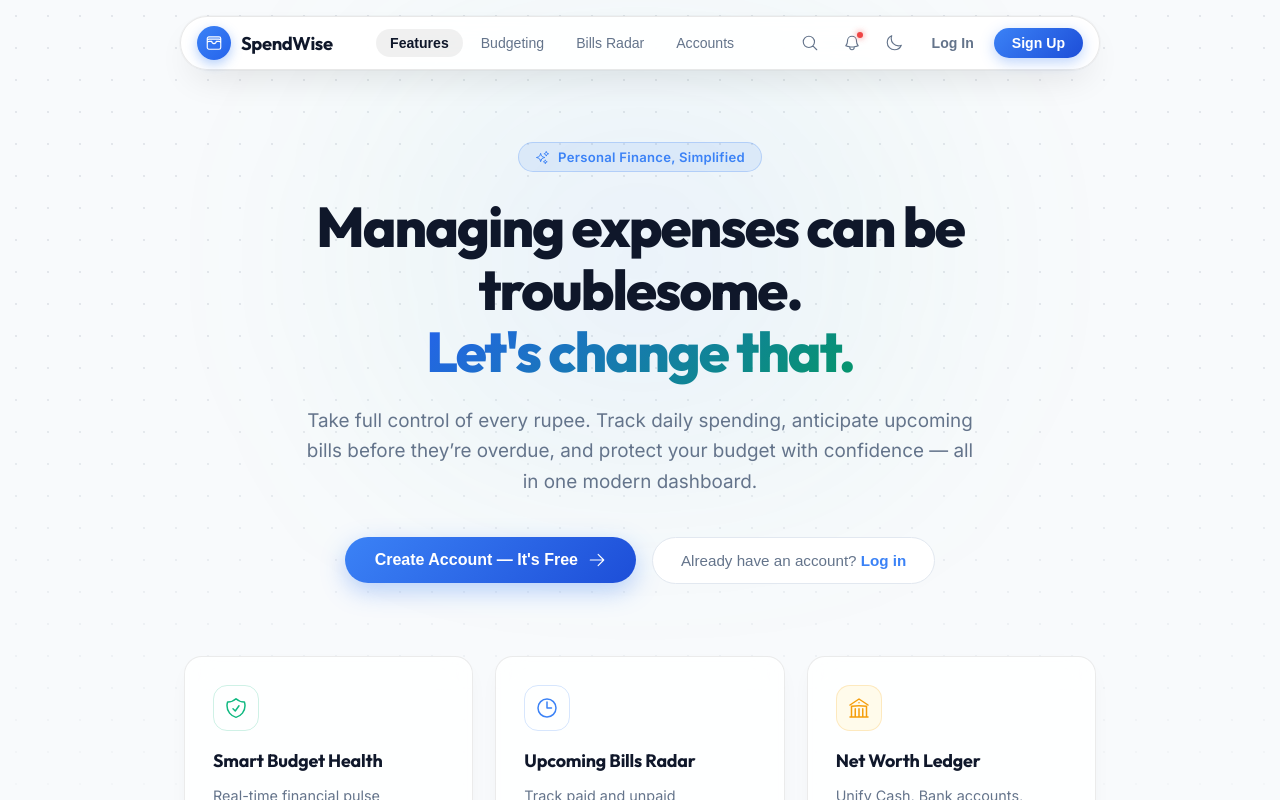
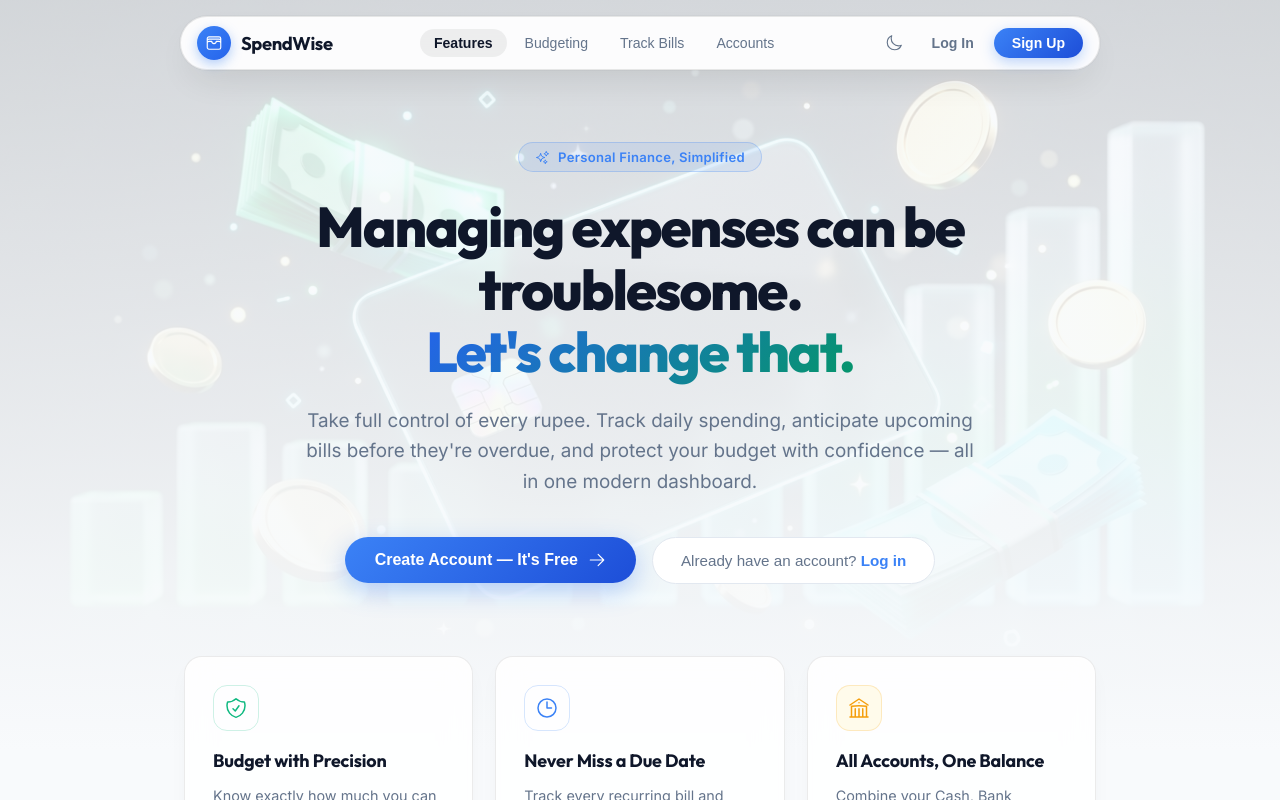
Before and after one commit to atha-01/expense-tracker, a React (Vite) app in the folder client/: page / in a window 1280 px wide. Shown: the top 800 px of the page. Built offline with nearby package versions, Linux system fonts and the light colour scheme.

Commit message:
feat: Enhance Landing Page with background image and improved styles; update text for clarity

```diff
--- a/client/src/views/pages/landing/LandingPage.jsx
+++ b/client/src/views/pages/landing/LandingPage.jsx
@@ -1,5 +1,7 @@
+/* eslint-disable no-unused-vars */
 import React, { useState } from 'react';
 import { useNavigate } from 'react-router-dom';
+import heroBg from '../../../assets/fintech_hero_clean.jpg';
 import { useTheme } from '../../../controllers/ThemeContext';
 import {
   WalletIcon,
@@ -39,6 +41,12 @@ export default function LandingPage() {
       <div className={styles.ambientGlow} />
       <div className={styles.gridOverlay} />
 
+            {/* Balanced Background Image Layer */}
+      <div className={styles.bgImageWrapper}>
+        <img src={heroBg} alt="Finance Background" className={styles.bgImage} />
+        <div className={styles.bgOverlay} />
+      </div>
+
       {/* HeroUI Pro Floating Pill Navbar */}
       <header className={styles.headerWrapper}>
         <nav className={styles.floatingNavbar}>
@@ -69,7 +77,7 @@ export default function LandingPage() {
               className={`${styles.navLink} ${activeNav === 'bills' ? styles.activeNavLink : ''}`}
               onClick={() => handleNavClick('bills')}
             >
-              Bills Radar
+              Track Bills
             </button>
             <button
               className={`${styles.navLink} ${activeNav === 'accounts' ? styles.activeNavLink : ''}`}
@@ -82,22 +90,22 @@ export default function LandingPage() {
           {/* Right: Search, Notifications, Theme & Auth */}
           <div className={styles.navRight}>
 
-            <button
+            {/* <button
               className={styles.iconActionBtn}
               title="Search"
               onClick={() => goToAuth('login')}
             >
               <MagnifyingGlassIcon className={styles.navIcon} />
-            </button>
+            </button> */}
 
-            <button
+            {/* <button
               className={styles.iconActionBtn}
               title="Notifications"
               onClick={() => goToAuth('login')}
             >
               <BellIcon className={styles.navIcon} />
               <span className={styles.notificationDot} />
-            </button>
+            </button> */}
 
             <button
               className={styles.iconActionBtn}
@@ -141,7 +149,7 @@ export default function LandingPage() {
         </h1>
 
         <p className={styles.subheadline}>
-          Take full control of every rupee. Track daily spending, anticipate upcoming bills before they’re overdue, and protect your budget with confidence — all in one modern dashboard.
+          Take full control of every rupee. Track daily spending, anticipate upcoming bills before they're overdue, and protect your budget with confidence — all in one modern dashboard.
         </p>
 
         {/* Action Buttons */}
@@ -163,9 +171,9 @@ export default function LandingPage() {
             <div className={`${styles.cardIconWrap} ${styles.greenGlow}`}>
               <ShieldCheckIcon className={styles.cardSvg} />
             </div>
-            <h3 className={styles.cardTitle}>Smart Budget Health</h3>
+            <h3 className={styles.cardTitle}>Budget with Precision</h3>
             <p className={styles.cardDescription}>
-              Real-time financial pulse calculates your safe daily burn rate and alerts you before you exceed your target.
+              Know exactly how much you can safely spend each day without accidentally blowing your monthly limit.
             </p>
           </div>
 
@@ -173,9 +181,9 @@ export default function LandingPage() {
             <div className={`${styles.cardIconWrap} ${styles.blueGlow}`}>
               <ClockIcon className={styles.cardSvg} />
             </div>
-            <h3 className={styles.cardTitle}>Upcoming Bills Radar</h3>
+            <h3 className={styles.cardTitle}>Never Miss a Due Date</h3>
             <p className={styles.cardDescription}>
-              Track paid and unpaid subscriptions with automatic overdue detection so late penalties never catch you off guard.
+              Track every recurring bill and subscription in one spot with automatic alerts before late fees hit.
             </p>
           </div>
 
@@ -183,9 +191,9 @@ export default function LandingPage() {
             <div className={`${styles.cardIconWrap} ${styles.amberGlow}`}>
               <BuildingLibraryIcon className={styles.cardSvg} />
             </div>
-            <h3 className={styles.cardTitle}>Net Worth Ledger</h3>
+            <h3 className={styles.cardTitle}>All Accounts, One Balance</h3>
             <p className={styles.cardDescription}>
-              Unify Cash, Bank accounts, Credit Cards, and UPI in one live balance ledger with automatic transaction math.
+              Combine your Cash, Bank accounts, Credit Cards, and UPI into a single real-time net worth total
             </p>
           </div>
 
@@ -200,7 +208,7 @@ export default function LandingPage() {
             <WalletIcon className={styles.footerIcon} />
             <span>SpendWise</span>
           </div>
-          <p>© 2026 SpendWise. Modern full-stack expense tracking built on MERN.</p>
+          <p>© 2026 SpendWise. Modern full-stack expense tracking App.</p>
         </div>
       </footer>
 
--- a/client/src/views/pages/landing/LandingPage.module.css
+++ b/client/src/views/pages/landing/LandingPage.module.css
@@ -8,37 +8,53 @@
   overflow-x: hidden;
 }
 
-/* Crisp Ambient Tech Glow & Grid */
-.ambientGlow {
+/* Background Image Layer (Visible, Not Too Punchy, Smooth Fade) */
+.bgImageWrapper {
   position: absolute;
   top: 0;
-  left: 50%;
-  transform: translateX(-50%);
-  width: 900px;
-  height: 520px;
-  background: radial-gradient(circle, rgba(59, 130, 246, 0.16) 0%, rgba(16, 185, 129, 0.06) 50%, transparent 75%);
-  filter: blur(100px);
+  left: 0;
+  width: 100%;
+  height: 750px;
+  overflow: hidden;
   pointer-events: none;
   z-index: 0;
 }
 
-:global([data-theme='light']) .ambientGlow {
-  background: radial-gradient(circle, rgba(59, 130, 246, 0.08) 0%, rgba(16, 185, 129, 0.03) 50%, transparent 75%);
-  filter: blur(80px);
+.bgImage {
+  width: 100%;
+  height: 100%;
+  object-fit: cover;
+  object-position: center top;
+  opacity: 0.45;
+  filter: contrast(1.05) brightness(0.95);
 }
 
-.gridOverlay {
+/* Dark Mode Gradient Overlay: blends image seamlessly into background */
+.bgOverlay {
   position: absolute;
   inset: 0;
-  height: 900px;
-  background-image: radial-gradient(rgba(148, 163, 184, 0.12) 1px, transparent 1px);
-  background-size: 32px 32px;
-  mask-image: linear-gradient(to bottom, black 40%, transparent 100%);
-  -webkit-mask-image: linear-gradient(to bottom, black 40%, transparent 100%);
-  pointer-events: none;
-  z-index: 0;
+  background: linear-gradient(
+    to bottom,
+    rgba(9, 13, 22, 0.45) 0%,
+    rgba(9, 13, 22, 0.65) 50%,
+    var(--bg-primary) 100%
+  );
 }
 
+/* Light Mode Overrides */
+:global([data-theme='light']) .bgImage {
+  opacity: 0.32;
+  filter: contrast(1.1) brightness(1.05);
+}
+
+:global([data-theme='light']) .bgOverlay {
+  background: linear-gradient(
+    to bottom,
+    rgba(248, 250, 252, 0.5) 0%,
+    rgba(248, 250, 252, 0.75) 50%,
+    var(--bg-primary) 100%
+  );
+}
 :global([data-theme='light']) .gridOverlay {
   background-image: radial-gradient(rgba(100, 116, 139, 0.14) 1px, transparent 1px);
 }
```
